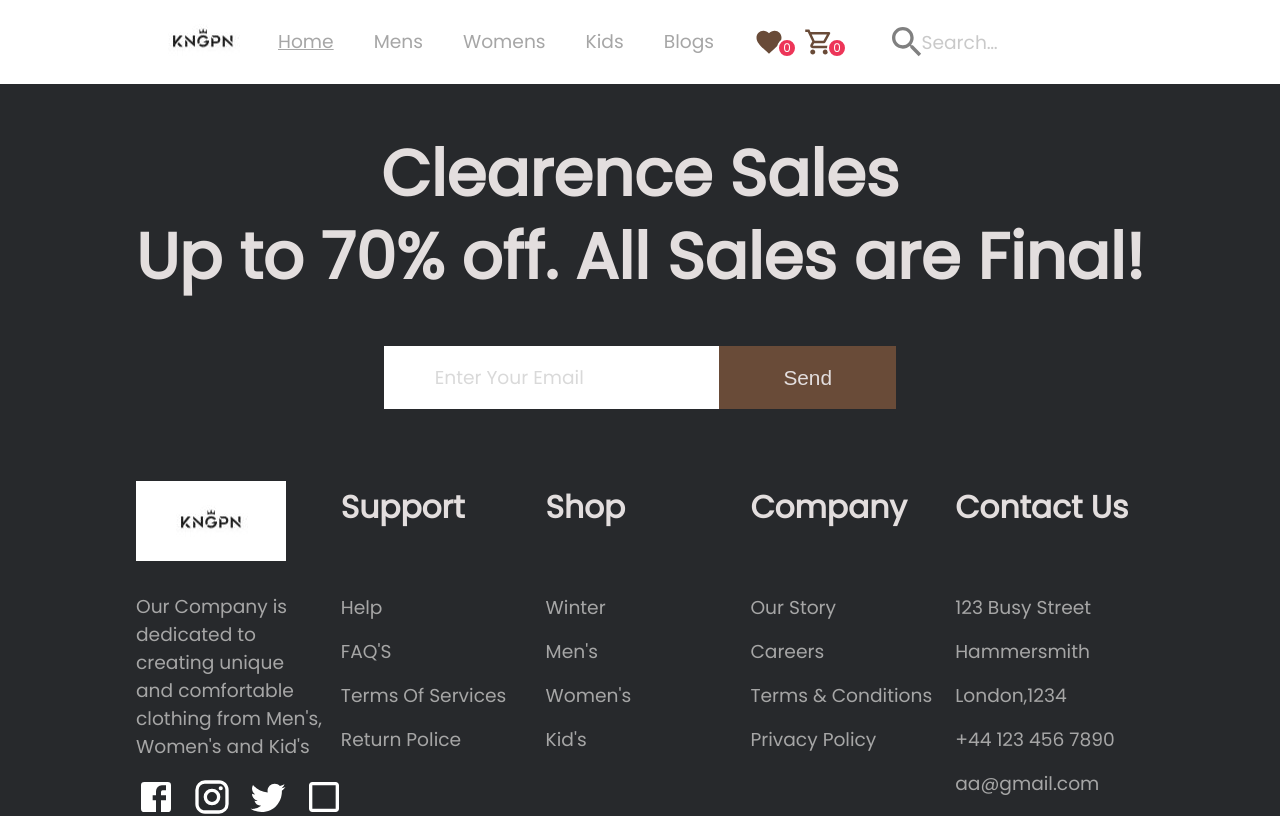
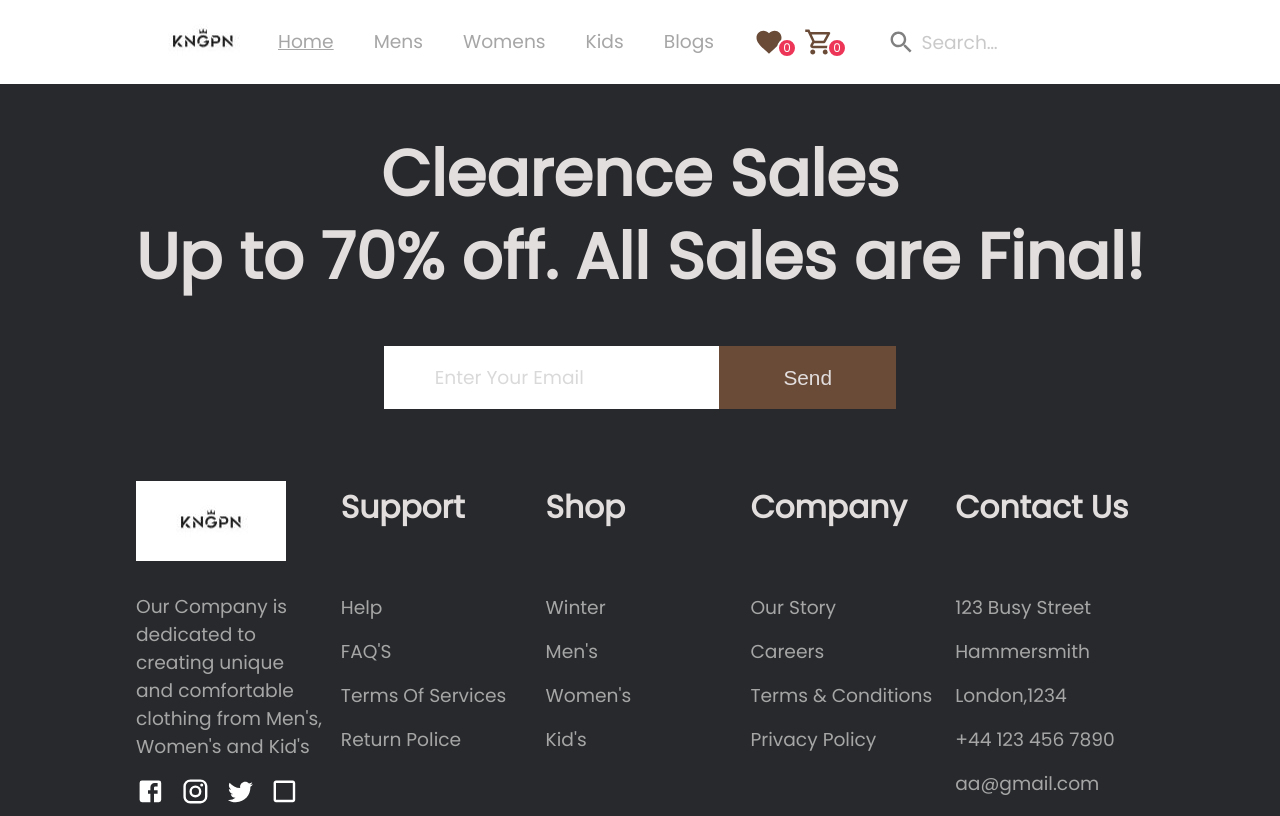
Before and after one commit to ahmedsaleh10/gsg-final-project, a React (Create React App) app: page / in a window 1280 px wide. Shown: the top 816 px of the page. Built offline with nearby package versions, Linux system fonts and the light colour scheme.

Commit message:
change the size of SvgIcon

```diff
--- a/src/theme.js
+++ b/src/theme.js
@@ -47,7 +47,7 @@ let theme = createTheme({
         MuiSvgIcon:{
             styleOverrides:{
                 root:{
-                    fontSize:"2.5rem",
+                    fontSize:"1.8rem",
                 }
             }
         },
@@ -106,7 +106,7 @@ let theme = createTheme({
         body2:{
             //bigPrice
             fontSize:"2rem",
-            fontWeight:"700"
+            fontWeight:"800"
         },
         button:{
             fontSize:"1.25rem",
```
